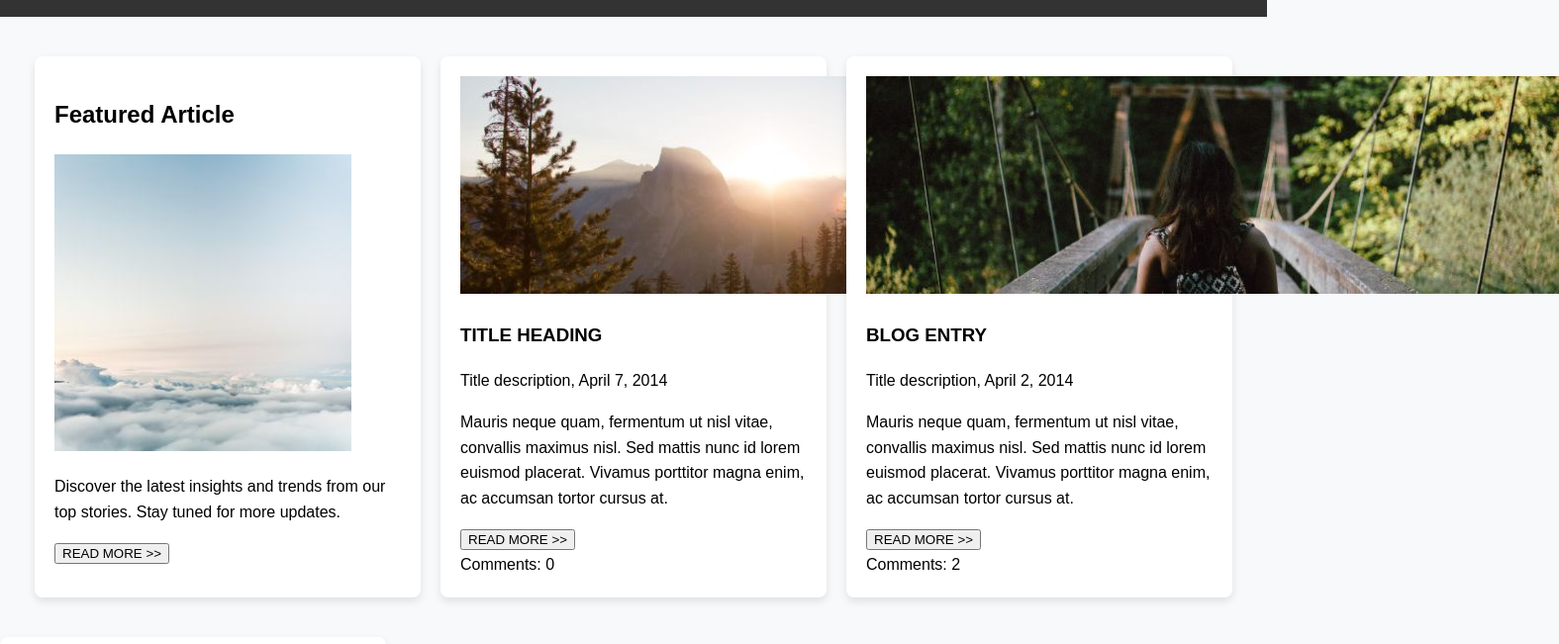
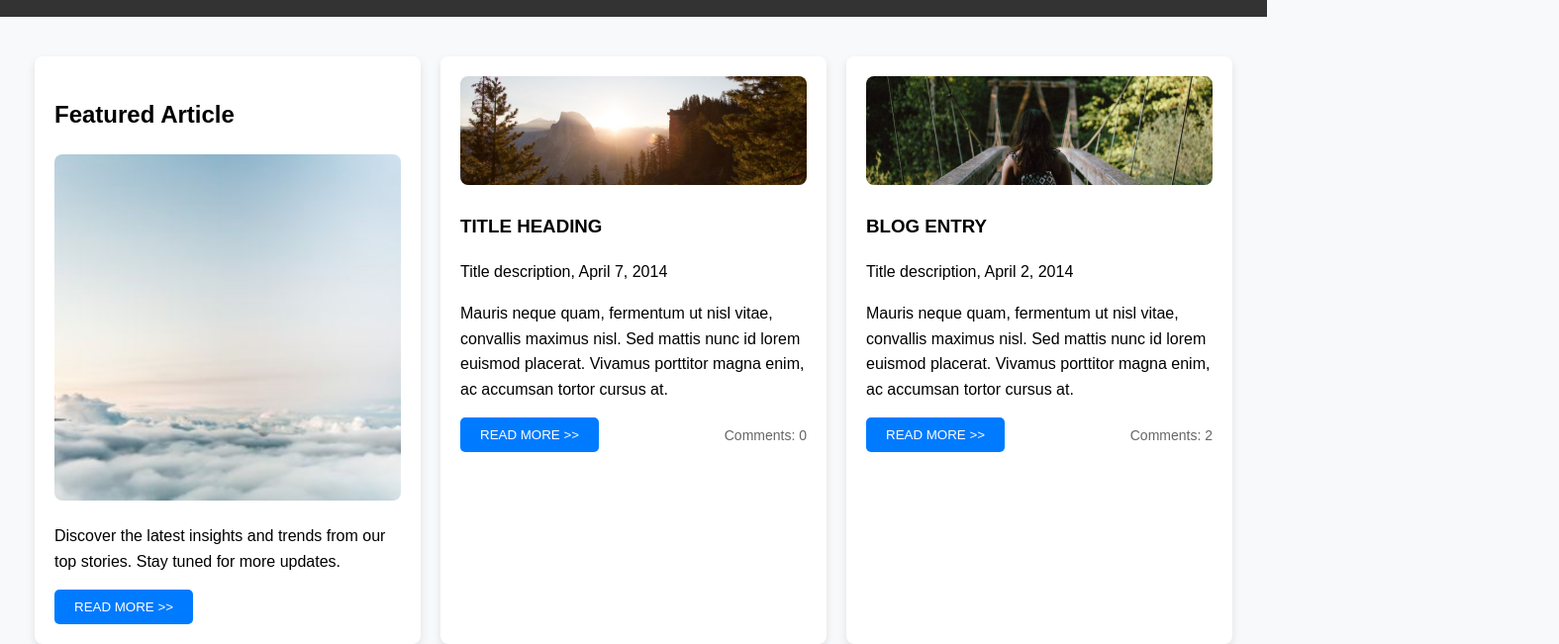
Before and after one commit to EwiJosepha/blog-new, a plain HTML site: page index.html in a window 1280 px wide. Shown: the part 128-779 px from the top of the page at 99% size, 1575 px wide, since content can reach past the window. Drawn offline with Linux system fonts and the light colour scheme.

Commit message:
addding more static  sections and styles to complete landing page blloc

```diff
--- a/assets/styles/styles.css
+++ b/assets/styles/styles.css
@@ -1,4 +1,5 @@
 /* General Styles */
+
 body {
   background-color: #f8f9fa;
   font-family: Arial, sans-serif;
@@ -56,3 +57,43 @@ body {
   max-width: 350px;
   transition: transform 0.3s ease, box-shadow 0.3s ease;
 }
+
+.subcarrier:hover, .featured-article:hover {
+  transform: scale(1.05);
+  box-shadow: 0 6px 12px rgba(0, 0, 0, 0.2);
+}
+
+/* Button Styles */
+button {
+  background-color: #007bff;
+  color: white;
+  border: none;
+  padding: 10px 20px;
+  border-radius: 5px;
+  cursor: pointer;
+  transition: background-color 0.3s ease;
+}
+
+button:hover {
+  background-color: #0056b3;
+}
+
+/* Image Styling */
+.subcarrier img, .featured-article img {
+  width: 100%;
+  height: auto;
+  border-radius: 8px;
+}
+
+/* Read More Section */
+.readme {
+  display: flex;
+  justify-content: space-between;
+  align-items: center;
+  margin-top: 15px;
+  font-size: 14px;
+}
+
+.readme div {
+  color: #666;
+}
```
